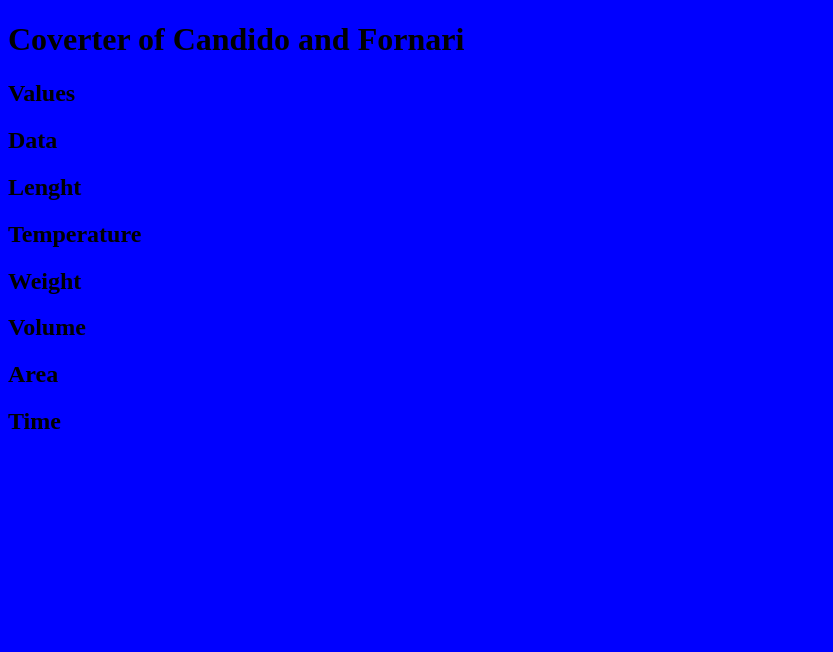
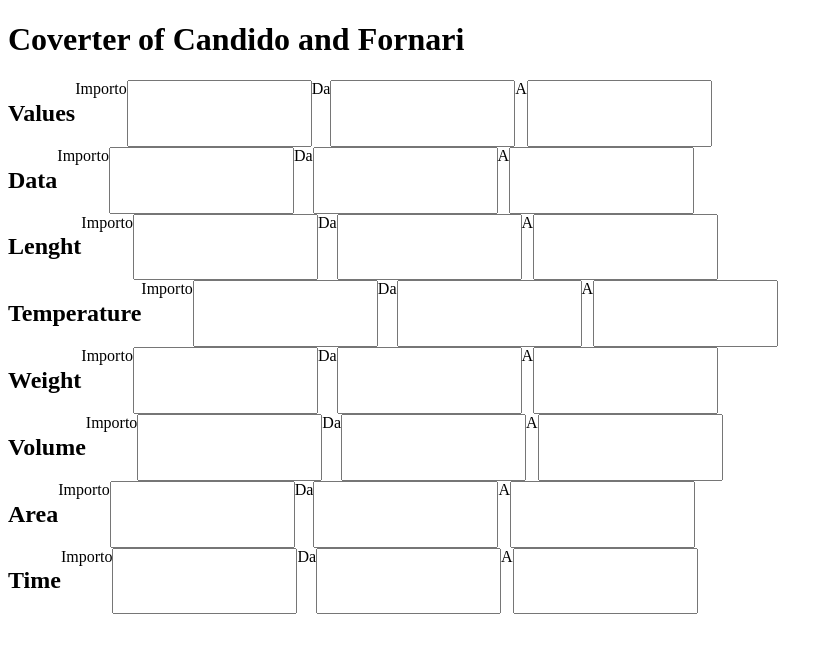
Before and after one commit to Astgenne4922/Multi_Converter, a plain HTML site: page index.html in a window 1280 px wide. Shown: the whole page, without its empty margins (0-833 px from the left). Drawn offline with Linux system fonts and the light colour scheme.

Commit message:
create html

```diff
--- a/css/indexStyle.css
+++ b/css/indexStyle.css
@@ -1,3 +1,6 @@
-body{
-    background-color: blue;
+div{
+    list-style-type: none;
 }
+#body div{
+    display: flex;
+}
--- a/js/index.js
+++ b/js/index.js
@@ -2,8 +2,21 @@ let options = [ "Values", "Data"  , "Lenght", "Temperature",
                 "Weight", "Volume", "Area"  , "Time"];
 let innHtml = `<h1>Coverter of Candido and Fornari</h1>\n`;
 options.forEach(element => {
-        innHtml += `<div id="${element}">\n
-        <h2>${element}</h2>\n
-        </div>\n`
+	innHtml += `<div id="${element}">\n
+		<h2>${element}</h2>\n
+
+		<div>\n
+			<label class="inp" for="${element}">Importo</label>\n
+			<input type="text" name="" class="inp" id="${element}">\n
+		</div>\n
+		<div>\n
+			<label class="inp" for="${element}">Da</label>\n
+			<input type="text" name="" class="inp" id="${element}">\n
+		</div>\n
+		<div>\n
+			<label class="inp" for="${element}">A</label>\n
+			<input type="text" name="" class="inp" id="${element}">\n
+		</div>\n
+	</div>\n`
 });
 document.getElementById("body").innerHTML = innHtml;
```
Also changed, not shown: index.html (+1 -0 lines).
